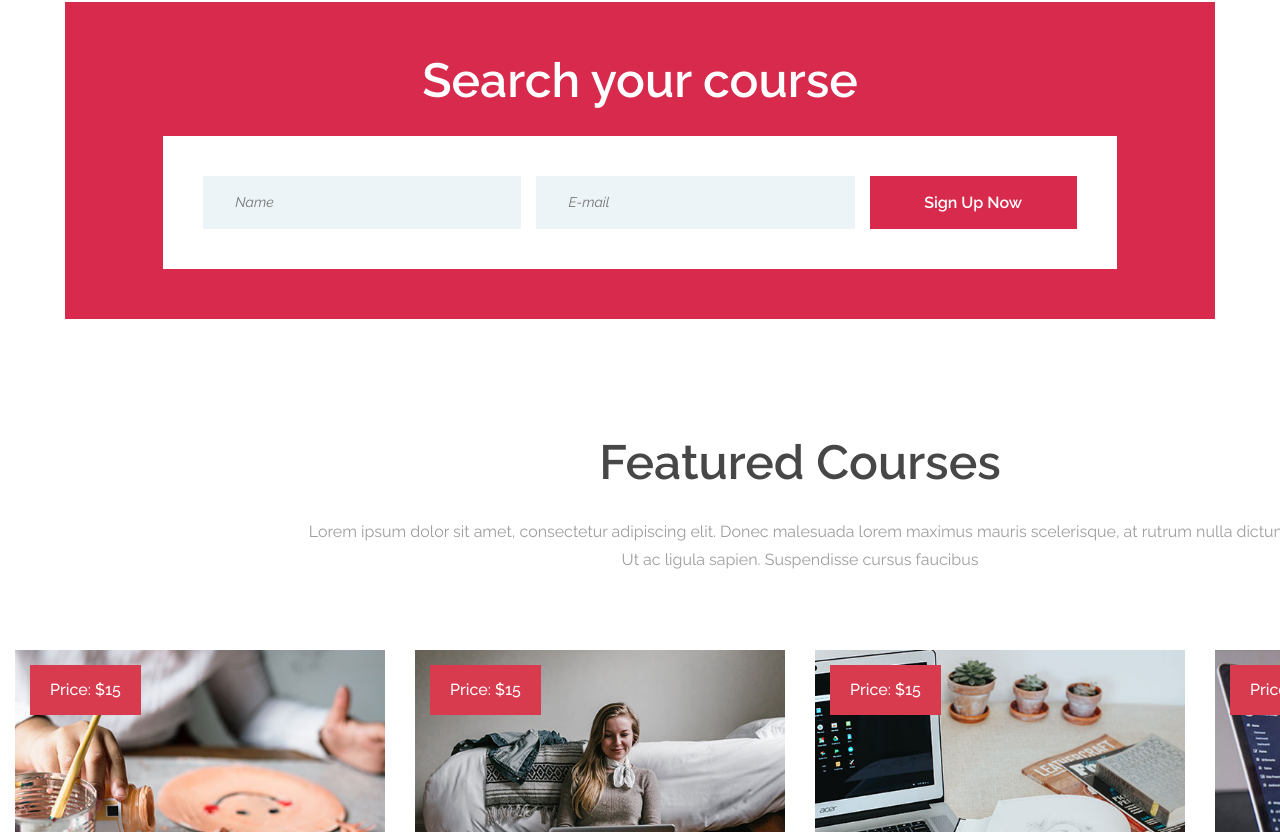
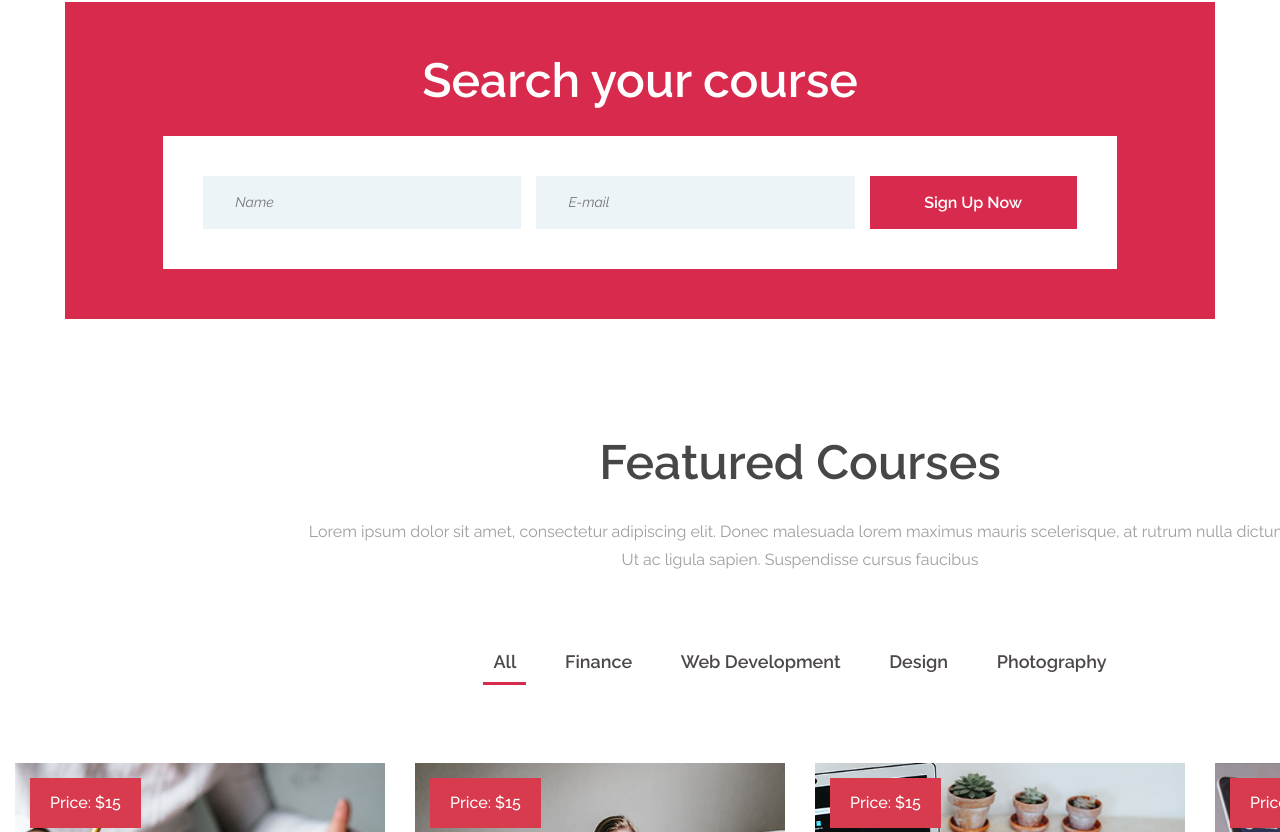
Before and after one commit to saadshahd/html-path-task8, a plain HTML site: page index.html in a window 1280 px wide. Shown: the part 1968-2800 px from the top of the page. Drawn offline with Linux system fonts and the light colour scheme.

Commit message:
Add sections nav

```diff
--- a/index.html
+++ b/index.html
@@ -214,6 +214,14 @@
           <h2 class="section__title">Featured Courses</h2>
           <p class="section__subtitle">Lorem ipsum dolor sit amet, consectetur adipiscing elit. Donec malesuada lorem maximus mauris scelerisque, at rutrum nulla dictum. Ut ac ligula sapien. Suspendisse cursus faucibus</p>
 
+          <ul class="nav nav--content section__nav">
+            <li class="nav-item"><a href="#" class="nav-link is-active">All</a></li>
+            <li class="nav-item"><a href="#" class="nav-link">Finance</a></li>
+            <li class="nav-item"><a href="#" class="nav-link">Web Development</a></li>
+            <li class="nav-item"><a href="#" class="nav-link">Design</a></li>
+            <li class="nav-item"><a href="#" class="nav-link">Photography</a></li>
+          </ul>
+
           <div class="row">
             <div class="col-3">
 
--- a/styles/main.css
+++ b/styles/main.css
@@ -149,11 +149,12 @@ body {
   list-style: none;
   margin: 0;
   padding: 0;
+  text-align: center;
 }
 
   .nav-item {
-    float: left;
-    margin: 0 24px;
+    display: inline-block;
+    margin: 0 12px;
   }
 
   .nav-item:first-child { margin-left: 0; }
@@ -163,13 +164,20 @@ body {
     text-decoration: none;
     color: white;
     font-weight: 600;
-    line-height: 46px;
+    padding: 10px;
+    line-height: 53px;
     transition: all 0.3s;
   }
 
-  .nav-link:hover {
+  .nav-link:hover,
+  .nav-link.is-active {
     border-bottom: 3px solid #D82A4C;
   }
+
+.nav--content .nav-link {
+  color: #4c4847;
+}
+
 
 .section-cover {
   padding-top: 106px;
@@ -223,6 +231,11 @@ body {
   line-height: 1.8;
   max-width: 1000px;
   margin: 0 auto 60px;
+}
+
+.section__nav {
+  font-size: 18px;
+  margin-bottom: 60px;
 }
 
 .section--highlighted {
```
